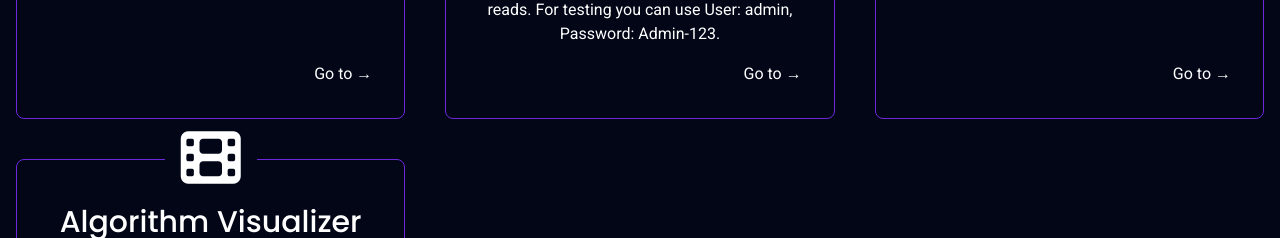
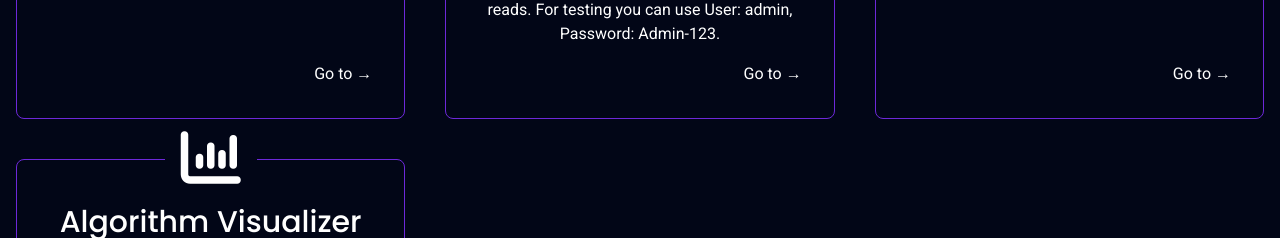
Before and after one commit to NikKnez/my-amazingly-awesome-portfolio, a SvelteKit app: page / in a window 1280 px wide. Shown: the part 1380-1618 px from the top of the page. Built offline with nearby package versions, Linux system fonts and the light colour scheme.

Commit message:
modified:   src/components/Main.svelte

```diff
--- a/src/components/Main.svelte
+++ b/src/components/Main.svelte
@@ -25,7 +25,7 @@
         },
         {
             name: "Algorithm Visualizer",
-            icon: "fa-solid fa-film",
+            icon: "fa-solid fa-chart-column",
             description:
                 "Algorithm Visualizer is an interactive web application designed to help users understand and visualize the functioning of various algorithms.",
             link: "https://algvisual.netlify.app/"
@@ -134,7 +134,7 @@
                 <p>
                     Algorithm Visualizer is an interactive web application designed to help users understand and
                     visualize the functioning of various algorithms.
-                    Built with a modern tech stack including<strong class="text-violet-400">Spring Boot</strong>and
+                    Built with a modern tech stack including <strong class="text-violet-400">Spring Boot</strong> and
                     <strong class="text-violet-400" >React</strong>, this project serves as a
                     comprehensive educational tool and a showcase of efficient software architecture.
                 </p>
```
